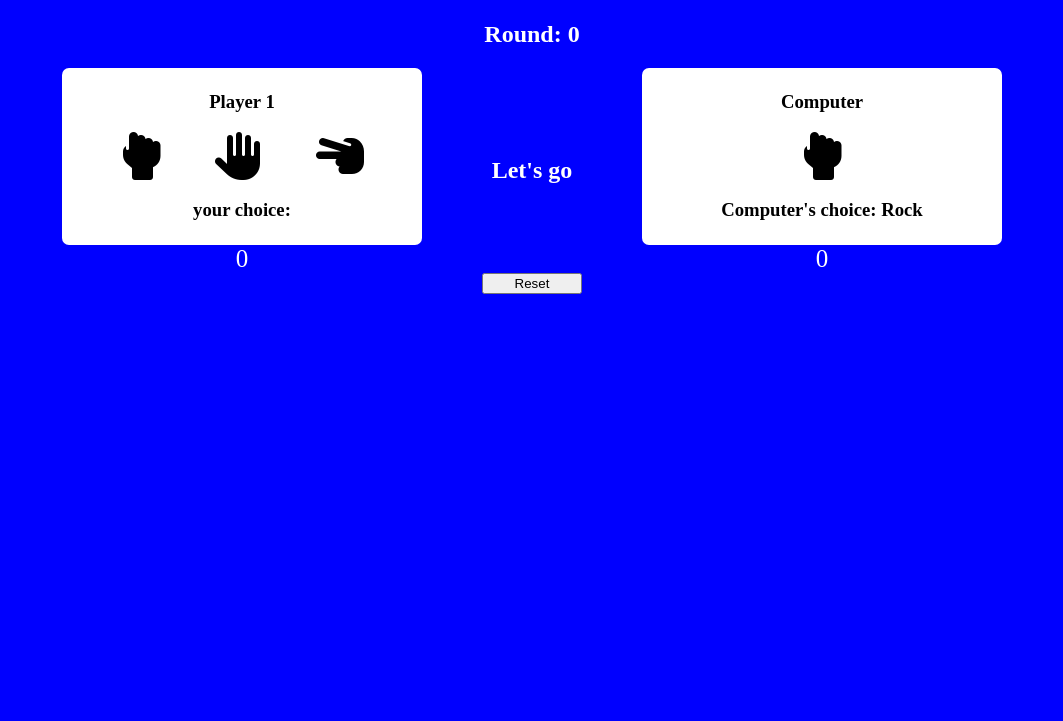
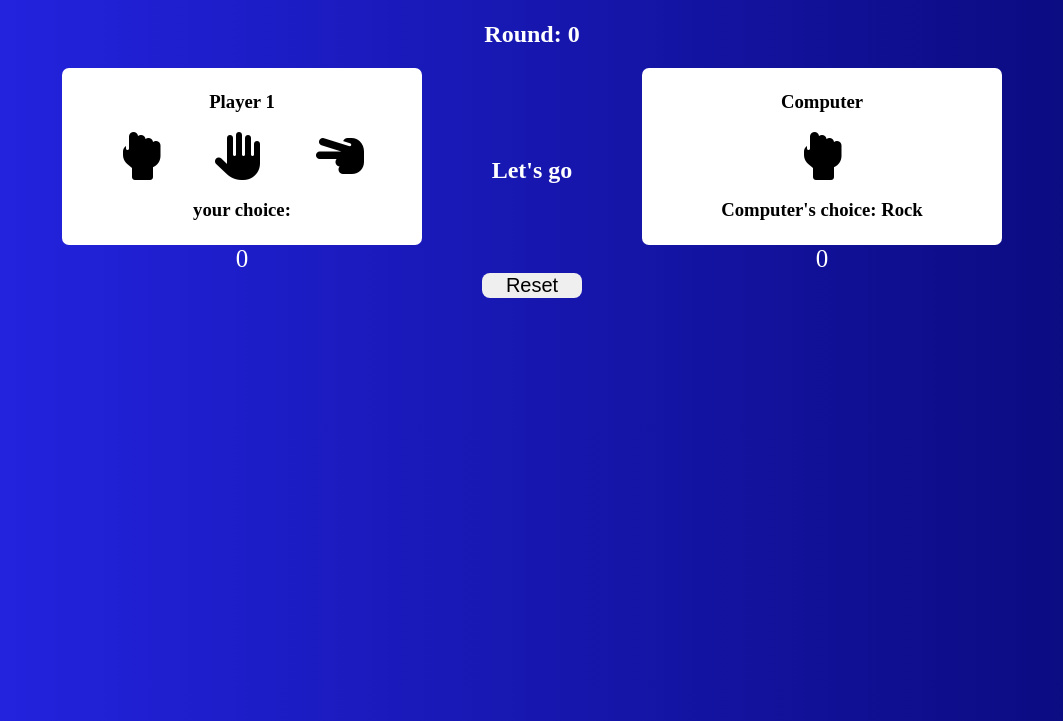
Before and after one commit to upik-98/rock-paper-scissors, a plain HTML site: page index.html in a window 1280 px wide. Shown: the part 79-800 px from the top of the page, without its empty margins (108-1171 px from the left). Drawn offline with nearby package versions, Linux system fonts and the light colour scheme.

Commit message:
v1.2: adjusting minor styles

```diff
--- a/app.css
+++ b/app.css
@@ -1,5 +1,6 @@
 body {
-    background-color: blue;
+    background: rgb(37, 37, 231);
+    background: linear-gradient(90deg, rgba(37, 37, 231, 1) 0%, rgba(9, 9, 121, 1) 100%);
     margin: 0px;
 }
 
@@ -61,16 +62,27 @@ h2 {
     justify-content: space-evenly;
 }
 
+@media only screen and (width>0px) {
+    body {
+        background: rgb(37, 37, 231);
+    }
+}
 
 @media only screen and (width>400px) {
     .state_of_game {
         width: 650px;
     }
+
 }
 
 @media only screen and (width> 950px) {
     .state_of_game {
         width: 200px;
+    }
+
+    body {
+        background: rgb(37, 37, 231);
+        background: linear-gradient(90deg, rgba(37, 37, 231, 1) 0%, rgba(9, 9, 121, 1) 100%);
     }
 }
 
@@ -80,3 +92,11 @@ h2 {
 button {
     width: 100px;
 }
+
+button:hover {
+    cursor: pointer;
+}
+
+.player i {
+    cursor: pointer;
+}
--- a/index.html
+++ b/index.html
@@ -50,7 +50,7 @@
                 </div>
             </div>
         </div>
-        <button type="reset" @click="reset()">Reset</button>
+        <button type="reset" @click="reset()" style="font-size: 20px; border:none;border-radius: 8px;">Reset</button>
 
     </div>
 
```
